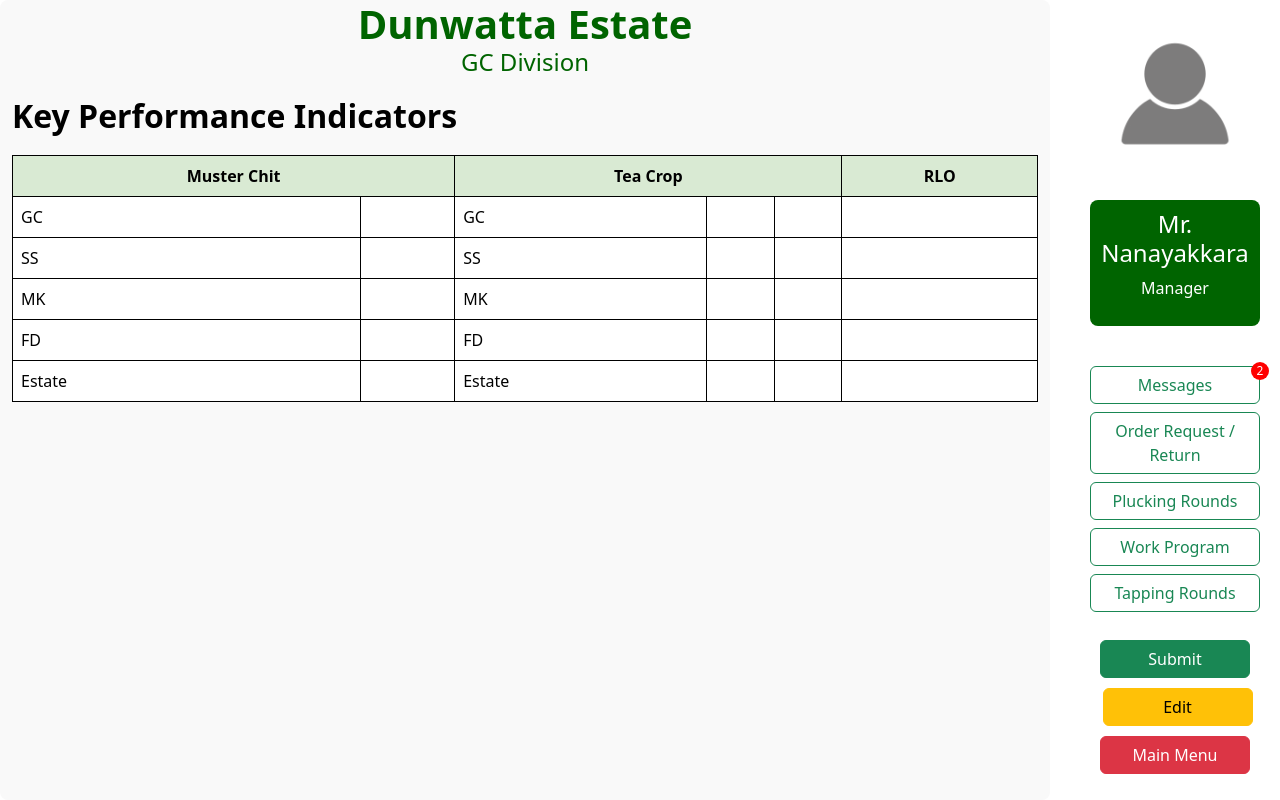
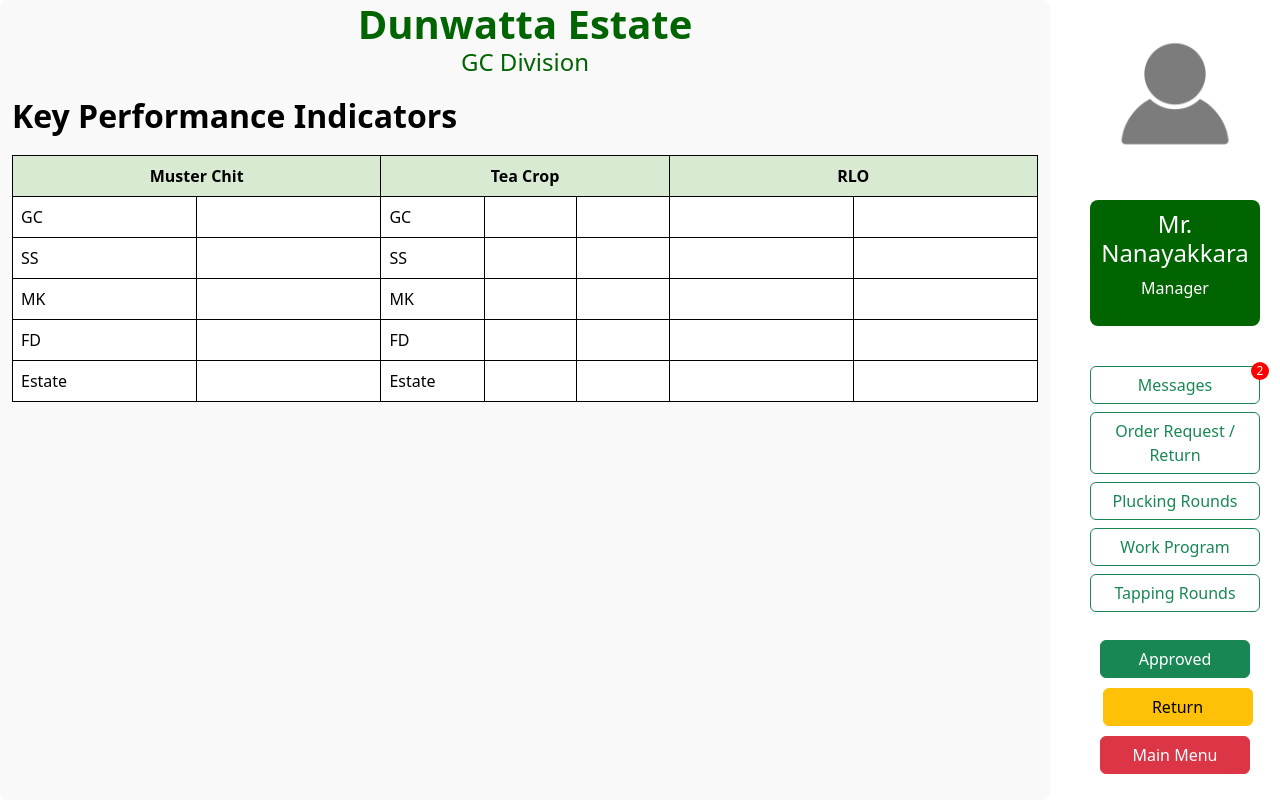
Before and after one commit to kittilsenh/DunwattaEstate, a React (Create React App) app: page /key-performance-indicators in a window 1280 px wide. Built offline with nearby package versions, Linux system fonts and the light colour scheme.

Commit message:
Updated Key Performance Indicators

```diff
--- a/src/components/KeyPerformanceIndicators.css
+++ b/src/components/KeyPerformanceIndicators.css
@@ -66,8 +66,6 @@
     border-radius: 5px;
     cursor: pointer;
     transition: background-color 0.3s;
-
-
   }
 
   .kpi-notification-badge {
--- a/src/components/KeyPerformanceIndicators.js
+++ b/src/components/KeyPerformanceIndicators.js
@@ -15,6 +15,15 @@ const KeyPerformanceIndicators = () => {
 
           {/* Table */}
           <Table bordered className="kpi-table">
+          <colgroup>
+            <col style={{ width: '10%' }} />
+            <col style={{ width: '10%' }} />
+            <col style={{ width: '5%' }} />
+            <col style={{ width: '5%' }} />
+            <col style={{ width: '5%' }} />
+            <col style={{ width: '10%' }} />
+            <col style={{ width: '10%' }} />
+          </colgroup>
             <thead>
               <tr>
                 <th colSpan="2">Muster Chit</th>
@@ -30,6 +39,7 @@ const KeyPerformanceIndicators = () => {
                 <td colSpan="1"></td>
                 <td colSpan="1"></td>
                 <td colSpan="1"></td>
+                <td colspan="1"></td>
               </tr>
               <tr>
                 <td colSpan="1">SS</td>
@@ -38,6 +48,7 @@ const KeyPerformanceIndicators = () => {
                 <td colSpan="1"></td>
                 <td colSpan="1"></td>
                 <td colSpan="1"></td>
+                <td colspan="1"></td>
               </tr>
               <tr>
                 <td colSpan="1">MK</td>
@@ -46,6 +57,7 @@ const KeyPerformanceIndicators = () => {
                 <td colSpan="1"></td>
                 <td colSpan="1"></td>
                 <td colSpan="1"></td>
+                <td colspan="1"></td>
               </tr>
               <tr>
                 <td colSpan="1">FD</td>
@@ -54,6 +66,7 @@ const KeyPerformanceIndicators = () => {
                 <td colSpan="1"></td>
                 <td colSpan="1"></td>
                 <td colSpan="1"></td>
+                <td colspan="1"></td>
               </tr>
               <tr>
                 <td colSpan="1">Estate</td>
@@ -62,7 +75,9 @@ const KeyPerformanceIndicators = () => {
                 <td colSpan="1"></td>
                 <td colSpan="1"></td>
                 <td colSpan="1"></td>
+                <td colspan="1"></td>
               </tr>
+
             </tbody>
           </Table>
         </Container>
@@ -90,10 +105,11 @@ const KeyPerformanceIndicators = () => {
           <Button variant="outline-success" className="kpi-menu-item mb-2">Work Program</Button>
 
           <Button variant="outline-success" className="kpi-menu-item mb-2">Tapping Rounds</Button>
+
         </div>
         <div className="action-buttons">
-          <Button variant="success" className="submit-button">Submit</Button>
-          <Button variant="warning" className="edit-button">Edit</Button>
+          <Button variant="success" className="submit-button">Approved</Button>
+          <Button variant="warning" className="edit-button">Return</Button>
           <Link to="/">
             <Button variant="danger" className="main-menu-button">Main Menu</Button>
           </Link>
```
